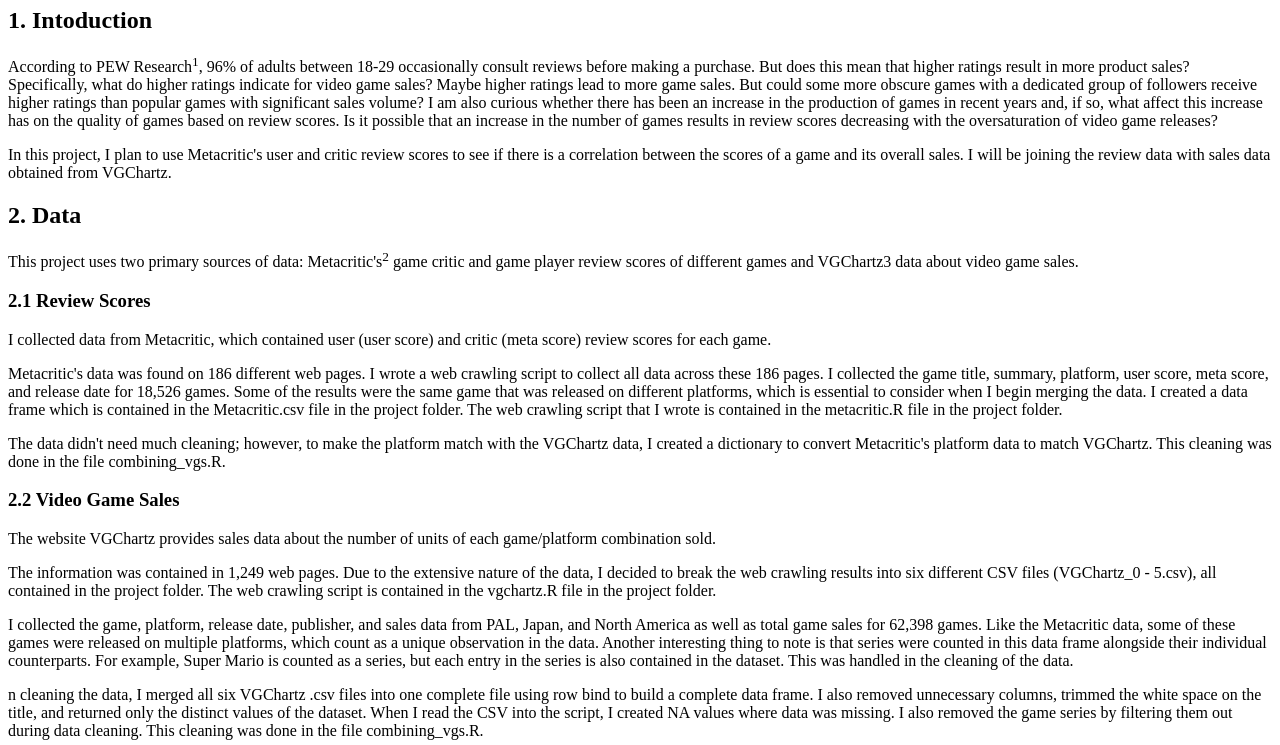
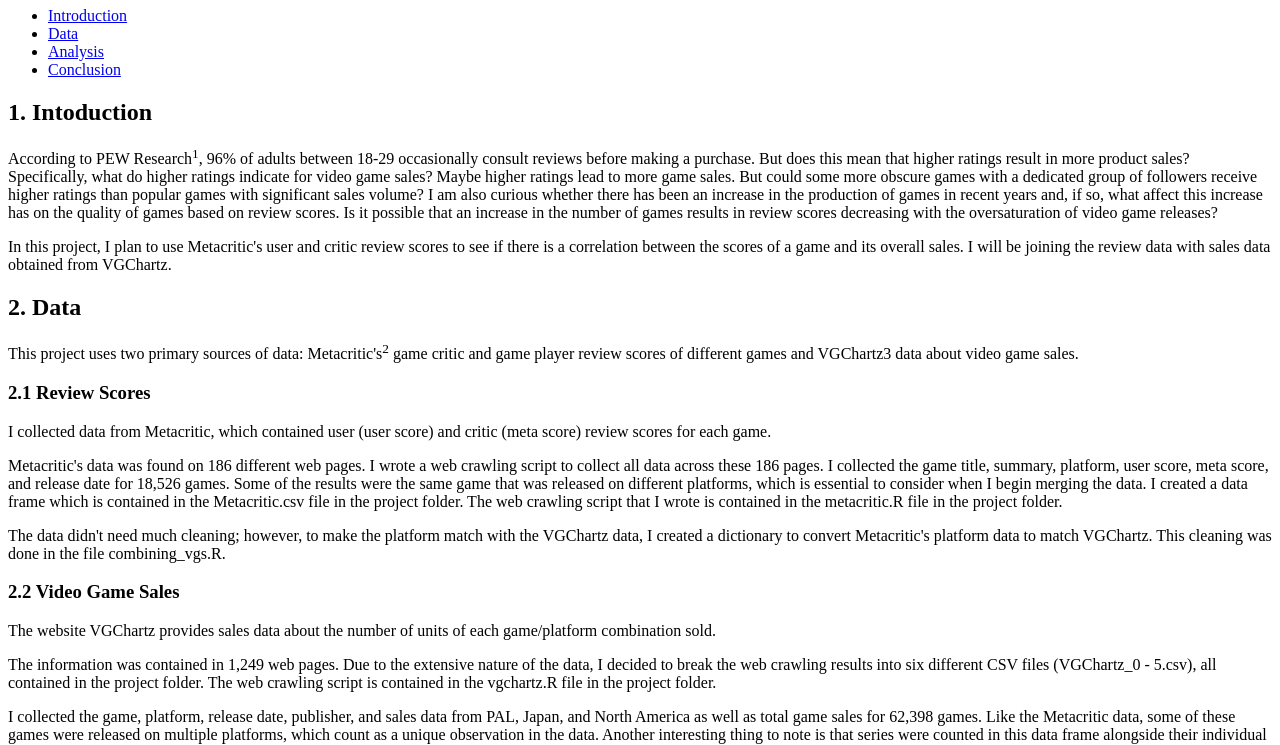
Before and after one commit to aaelwood/3300-module7, a plain HTML site: page index.html in a window 1280 px wide. Shown: the part 73-818 px from the top of the page. Drawn offline with Linux system fonts and the light colour scheme.

Commit message:
Update index.html

```diff
--- a/index.html
+++ b/index.html
@@ -9,7 +9,12 @@
     <header>
         <h1> Video Game Sales and Metacritics Score </h1>
     </header>
-    <nav></nav>
+    <nav><ul>
+        <li><a href="#introduction">Introduction</a></li>
+        <li><a href="#data">Data</a></li>
+        <li><a href="#analysis">Analysis</a></li>
+        <li><a href="#conclusion">Conclusion</a></li>
+        </ul></nav>
     <main>
         <section id="introduction"></section>
         <h2> 1. Intoduction </h2>
```
